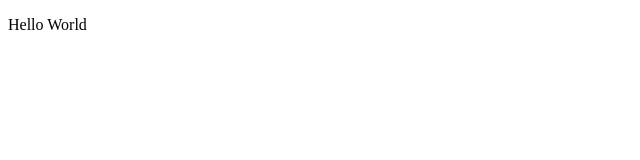
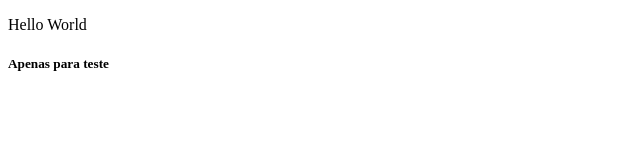
Before and after one commit to Leonardotav1/Aula-01.04, a plain HTML site: page index.html in a window 1280 px wide. Shown: the full height of the page, 0-640 px from the left. Drawn offline with Linux system fonts and the light colour scheme.

Commit message:
adicionando parágrafo

```diff
--- a/index.html
+++ b/index.html
@@ -7,5 +7,6 @@
 </head>
 <body>
     <p>Hello World</p>
+    <h5>Apenas para teste</h5>
 </body>
 </html>
```
